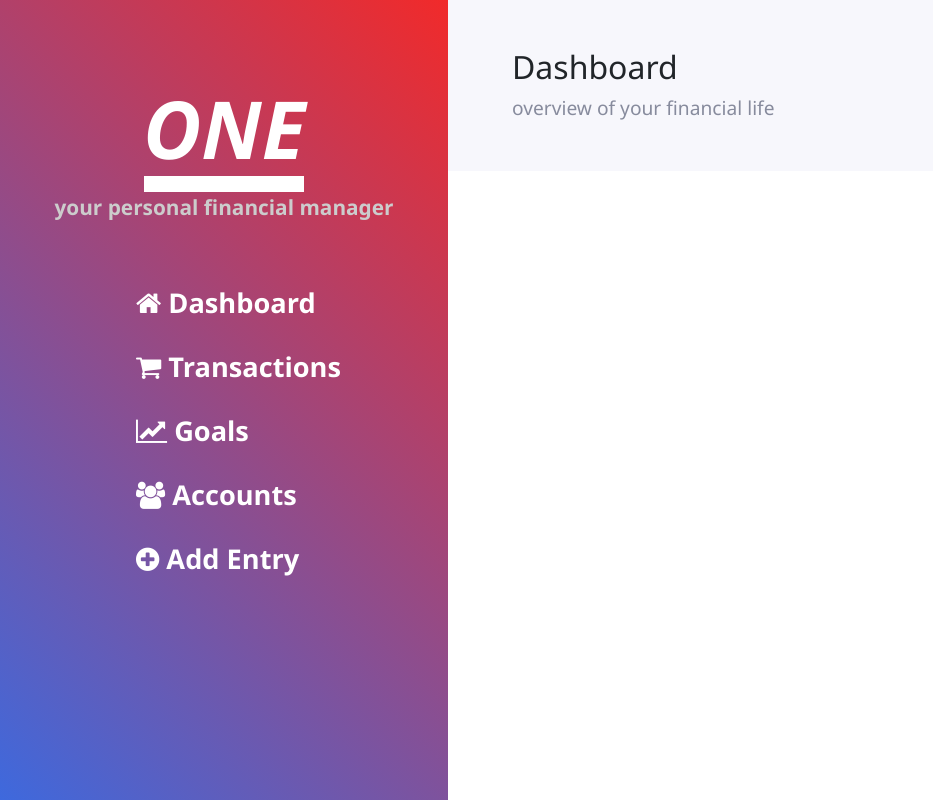
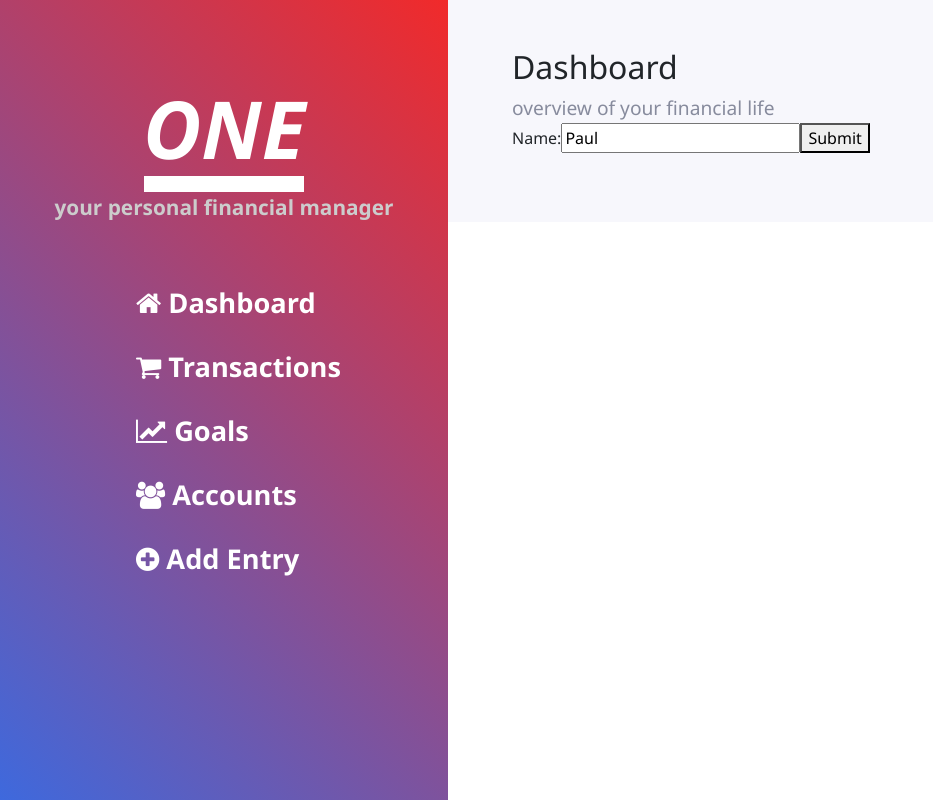
Before and after one commit to han-steve/ONE, a Vue app in the folder hackathon/src/: page / in a window 1280 px wide. Shown: the whole page, without its empty margins (0-933 px from the left). Built offline with nearby package versions, Linux system fonts and the light colour scheme; the HTML template or start-up script is replaced by a standard one; what vuefire would draw is missing.

Commit message:
added firebase name tutorial

```diff
--- a/hackathon/package.json
+++ b/hackathon/package.json
@@ -12,6 +12,7 @@
     "firebase": "^5.8.3",
     "font-awesome": "^4.7.0",
     "vue": "^2.5.22",
+    "vue-router": "^3.0.2",
     "vuefire": "^1.4.5"
   },
   "devDependencies": {
--- a/hackathon/src/components/Dashboard.vue
+++ b/hackathon/src/components/Dashboard.vue
@@ -3,13 +3,35 @@
     <main>
       <h2>Dashboard</h2>
       <p class="subtitle">overview of your financial life</p>
+      <label>Name:</label>
+      <input type="text" v-model="name">
+      <button @click="submitName()">Submit</button>
+      <div>
+        <ul>
+          <li v-for="name of names" v-bind:key="name['.key']">{{name.name}}</li>
+        </ul>
+      </div>
     </main>
   </div>
 </template>
 
 <script>
+  import {namesRef} from '../firebase';
   export default {
-    name: 'dashboard'
+    name: 'dashboard',
+    data(){
+      return{
+        name: 'Paul'
+      }
+    },
+    firebase: {
+      names: namesRef
+    },
+    methods: {
+      submitName() {
+        namesRef.push({name: this.name, edit: false})
+      }
+    }
   };
 </script>
 
```
Also changed, not shown: 1 other file (tests, documents, lock files or other folders).
